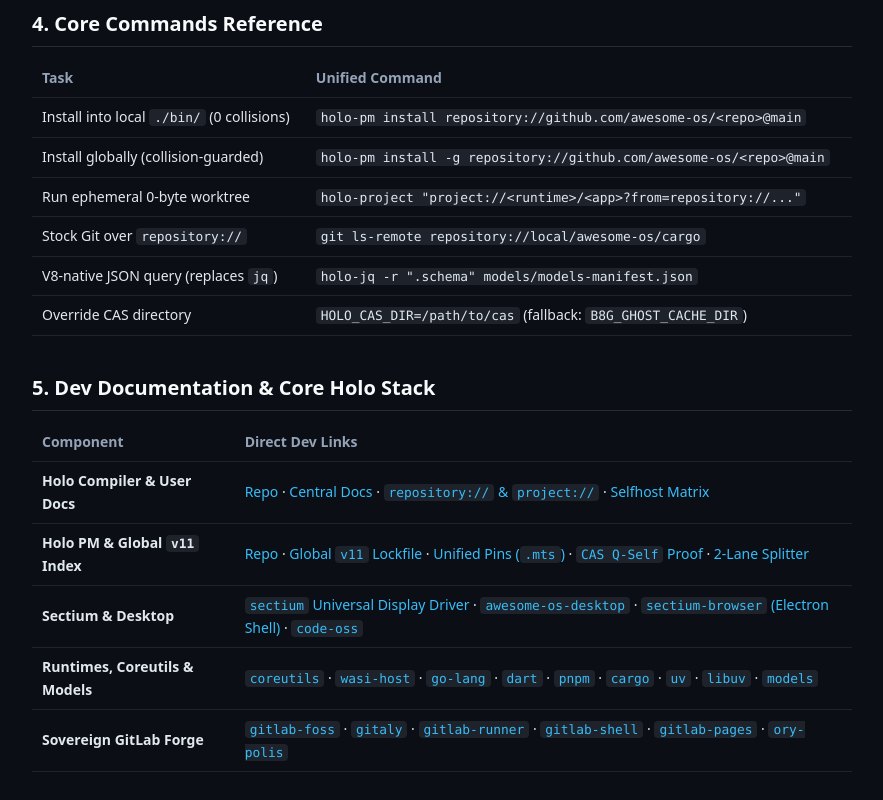
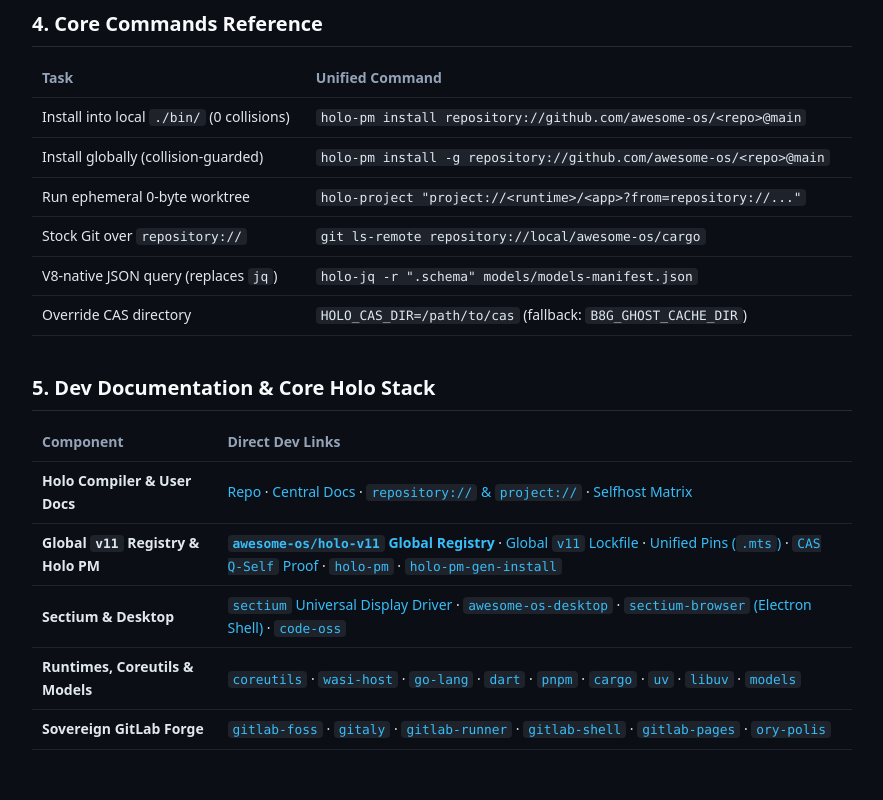
Before and after one commit to awesome-os/awesome-os.github.io, a plain HTML site: page docs/index.html in a window 1280 px wide. Shown: the part 1865-2665 px from the top of the page, without its empty margins (198-1081 px from the left). Drawn offline with Linux system fonts and the light colour scheme.

Commit message:
docs: link awesome-os/holo-v11 global registry and holo-pm-gen-install in /docs/

```diff
--- a/docs/index.html
+++ b/docs/index.html
@@ -168,13 +168,14 @@ docker run --rm -it ghcr.io/awesome-os/t2linux:latest /bin/sh
           </td>
         </tr>
         <tr>
-          <td><strong>Holo PM &amp; Global <code>v11</code> Index</strong></td>
+          <td><strong>Global <code>v11</code> Registry &amp; Holo PM</strong></td>
           <td>
-            <a href="https://github.com/awesome-os/holo-pm">Repo</a> ·
-            <a href="https://github.com/awesome-os/holo-pm/blob/main/index/holo-compiler-lockfile.json">Global <code>v11</code> Lockfile</a> ·
-            <a href="https://github.com/awesome-os/holo-pm/blob/main/pins/holo-overrides.mts">Unified Pins (<code>.mts</code>)</a> ·
-            <a href="https://github.com/awesome-os/holo-pm/blob/main/bootstrap/selfhost-fixedpoint.mts"><code>CAS Q-Self</code> Proof</a> ·
-            <a href="https://github.com/awesome-os/holo-pm/blob/main/src/semantic-lane-splitter.mts">2-Lane Splitter</a>
+            <a href="https://github.com/awesome-os/holo-v11"><strong><code>awesome-os/holo-v11</code> Global Registry</strong></a> ·
+            <a href="https://github.com/awesome-os/holo-v11/blob/main/index/holo-compiler-lockfile.json">Global <code>v11</code> Lockfile</a> ·
+            <a href="https://github.com/awesome-os/holo-v11/blob/main/pins/holo-overrides.mts">Unified Pins (<code>.mts</code>)</a> ·
+            <a href="https://github.com/awesome-os/holo-v11/blob/main/bootstrap/selfhost-fixedpoint.mts"><code>CAS Q-Self</code> Proof</a> ·
+            <a href="https://github.com/awesome-os/holo-pm"><code>holo-pm</code></a> ·
+            <a href="https://github.com/awesome-os/holo-pm/blob/main/src/holo-pm-gen-install.mts"><code>holo-pm-gen-install</code></a>
           </td>
         </tr>
         <tr>
```
